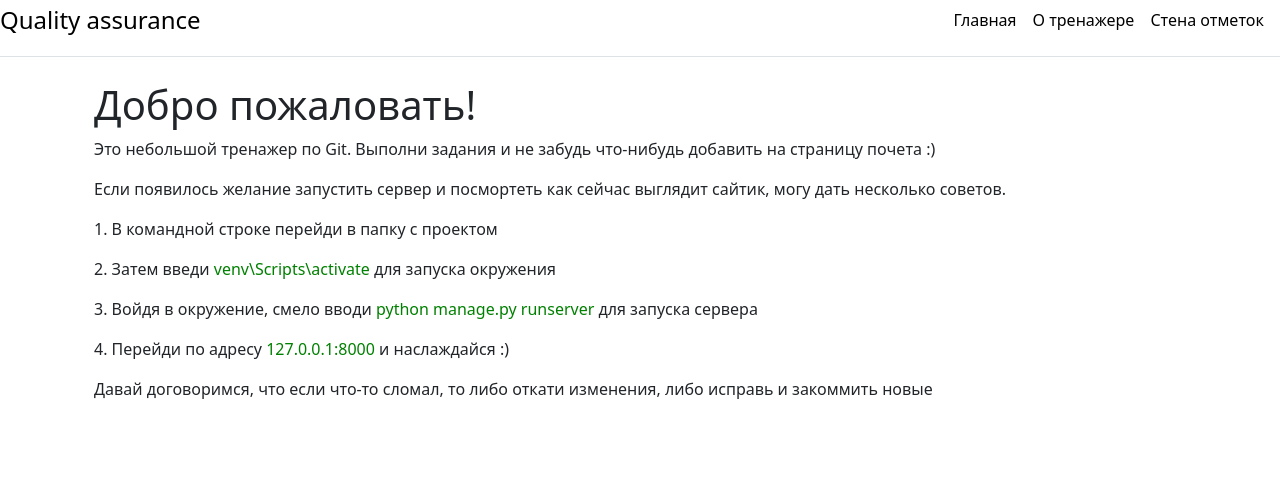
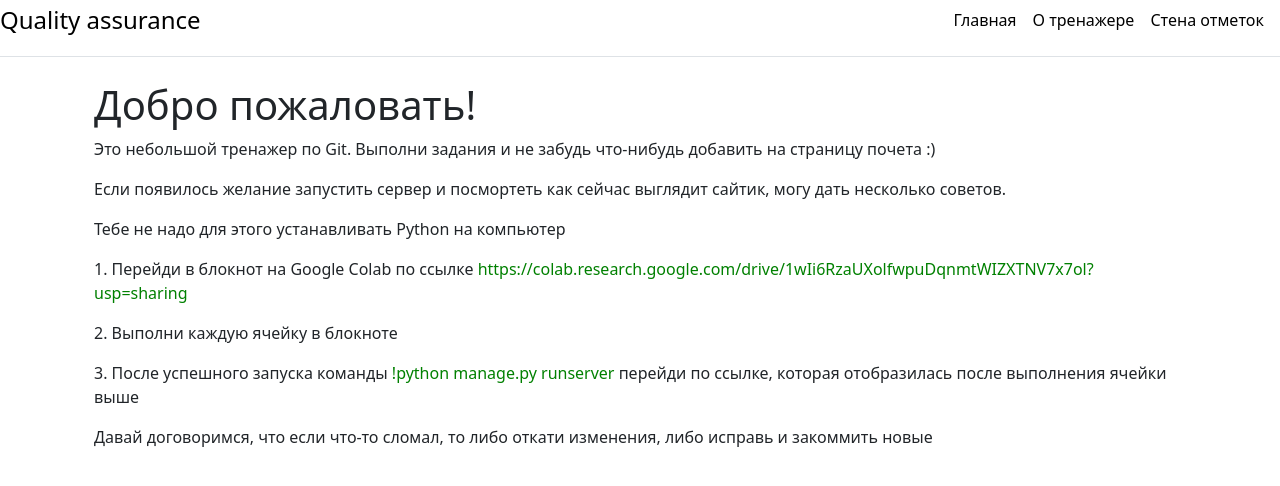
Before and after one commit to yuliya-le/Yu-train, a Django app: page / in a window 1280 px wide. Shown: the top 486 px of the page. Run offline with Django 5.2, Linux system fonts and the light colour scheme.

Commit message:
editing main description

```diff
--- a/GitTrain/main/templates/main/index.html
+++ b/GitTrain/main/templates/main/index.html
@@ -11,10 +11,10 @@
                 <h1>Добро пожаловать!</h1>
                 <p>Это небольшой тренажер по Git. Выполни задания и не забудь что-нибудь добавить на страницу почета :)</p>
                 <p>Если появилось желание запустить сервер и посмортеть как сейчас выглядит сайтик, могу дать несколько советов.</p>
-                <p>1. В командной строке перейди в папку с проектом</p>
-                <p>2. Затем введи <span style='color:green;'>venv\Scripts\activate</span> для запуска окружения</p>
-                <p>3. Войдя в окружение, смело вводи <span style='color:green;'>python manage.py runserver</span> для запуска сервера</p>
-                <p>4. Перейди по адресу <span style='color:green;'>127.0.0.1:8000</span> и наслаждайся :)</p>
+                <p>Тебе не надо для этого устанавливать Python на компьютер</p>
+                <p>1. Перейди в блокнот на Google Colab по ссылке <span style='color:green;'>https://colab.research.google.com/drive/1wIi6RzaUXolfwpuDqnmtWIZXTNV7x7ol?usp=sharing</span></p>
+                <p>2. Выполни каждую ячейку в блокноте</p>
+                <p>3. После успешного запуска команды <span style='color:green;'>!python manage.py runserver</span> перейди по ссылке, которая отобразилась после выполнения ячейки выше</p>
                 <p>Давай договоримся, что если что-то сломал, то либо откати изменения, либо исправь и закоммить новые</p>
 
             </div>
```
